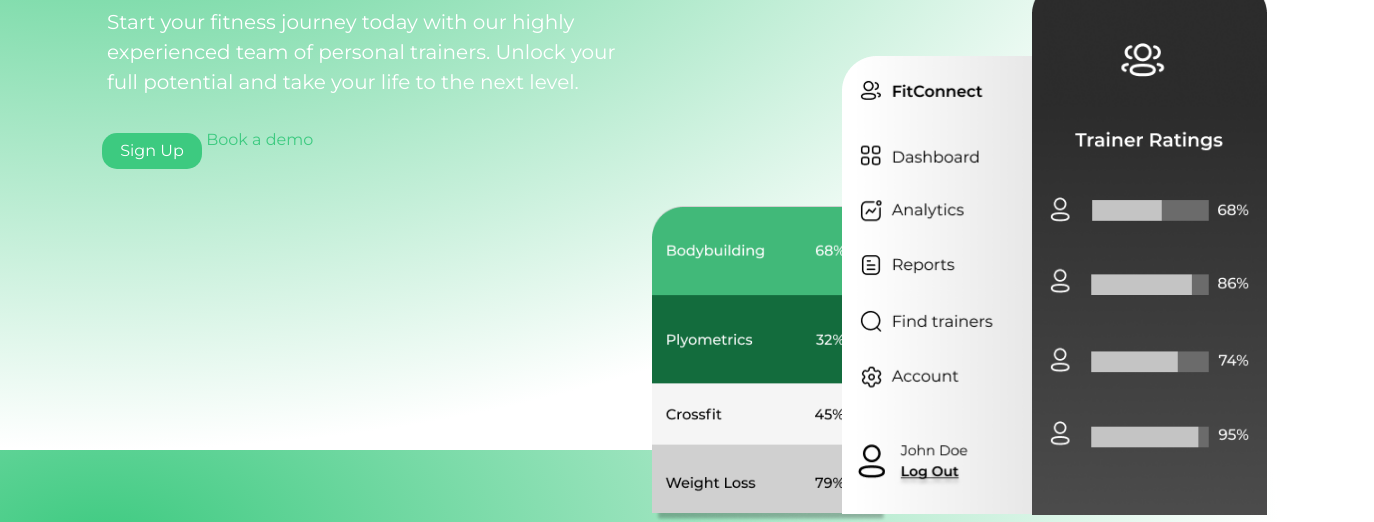
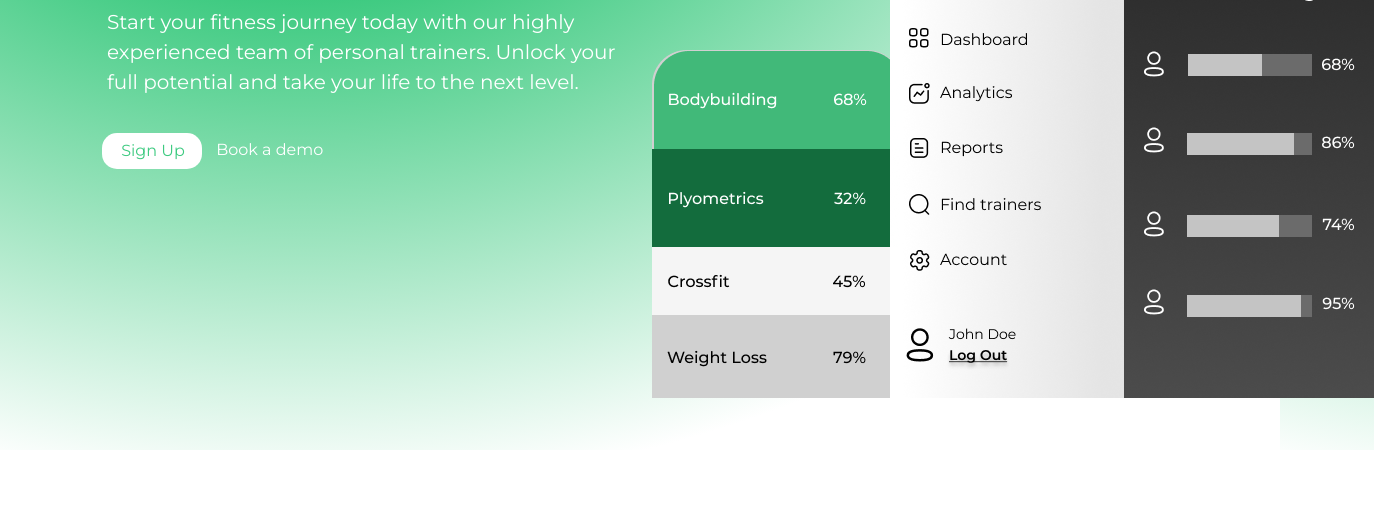
Before and after one commit to scottgrahamdev/FitConnect_LandingPage, a plain HTML site: page index.html in a window 1280 px wide. Shown: the part 350-872 px from the top of the page, 1374 px wide, since content can reach past the window. After the commit the page ends 800 px from the top, so only its background shows below. Drawn offline with nearby package versions, Linux system fonts and the light colour scheme.

Commit message:
Condensed images into one image to make placement easier. Worked on styling gradient to make buttons more visible.

```diff
--- a/index.html
+++ b/index.html
@@ -36,22 +36,17 @@
                     <div class="col-md-6">
                         <h1 class="hero-title">Connect with qualified fitness trainers in your area.</h1>
                         <p class="hero-text">Start your fitness journey today with our highly experienced team of personal trainers. Unlock your full potential and take your life to the next level.</p>
-                        <button type="button" class="btn btn-success hero-btn-2">Sign Up</button>
-                        <a class="hero-btn-1">Book a demo</a>
+                        <div class="hero-button-container">
+                            <button type="button" class="btn btn-success hero-btn-2">Sign Up</button>
+                            <a class="hero-btn-1">Book a demo</a>
+                        </div>
                     </div>
-                    <div class="col-md-2">
-                        <img class="hero-img-1" src="images/frame3.png" alt="App example">
-                    </div>
-                    <div class="col-md-2">
-                        <img class="hero-img-2" src="images/Frame 1.png" alt="App example">
-                    </div>
-                    <div class="col-md-2">
-                        <img class="hero-img-3" src="images/frame2.png" alt="App example">
+                    <div class="col-md-6">
+                        <img class="hero-img" src="images/hero-img.png" alt="App example">
                     </div>
                 </div>
             </div>
         </section>
     </main>
-
 </body>
 </html>
--- a/styles.css
+++ b/styles.css
@@ -5,7 +5,7 @@
 }
 
 body {
-    background-image: radial-gradient(farthest-side at 100px 100px, #3DCA80, #FFFFFF);
+    background-image: radial-gradient(farthest-corner at 300px 100px, #3DCA80 25%, #FFFFFF 75%);
     height: 100vh;
 }
 
@@ -97,31 +97,26 @@ header {
     font-size: 20px;
 }
 
+.hero-button-container {
+    padding-top: 20px;
+    padding-left: 20px;
+}
+
 .hero-btn-2 {
-    background-color: #3DCA80;
+    background-color: #FFFFFF;
+    color: #3DCA80;
     border: none;
     border-radius: 15px !important;
     width: 100px;
-    margin-top: 20px;
-    margin-left: 20px;
+    padding-right: 10px;
 }
 
 .hero-btn-1 {
-    color: #3DCA80;
-    margin-top: 50px;
+    color: #FFFFFF;
+    padding-left: 10px;
+    text-decoration: none;
 }
 
-.hero-img-1 {
-    width: 235px;
-    padding-top: 460px;
+.hero-img {
+    padding-top: 75px;
 }
-
-.hero-img-2 {
-    width: 235px;
-    padding-top: 310px;
-}
-
-.hero-img-3 {
-    width: 235px;
-    padding-top: 235px;
-}
```
Also changed, not shown: images/Frame 1.png (deleted), images/frame2.png (deleted), images/frame3.png (deleted), images/hero-img.png (added).
